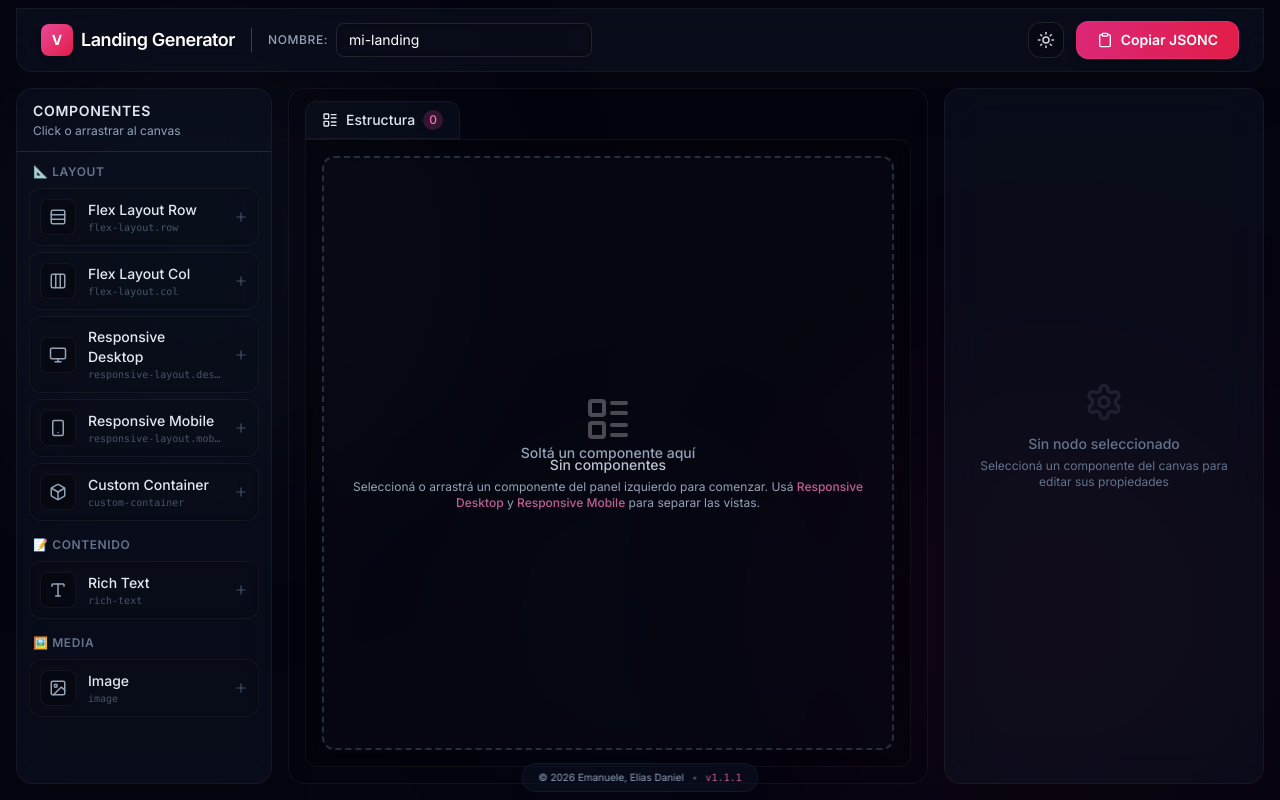
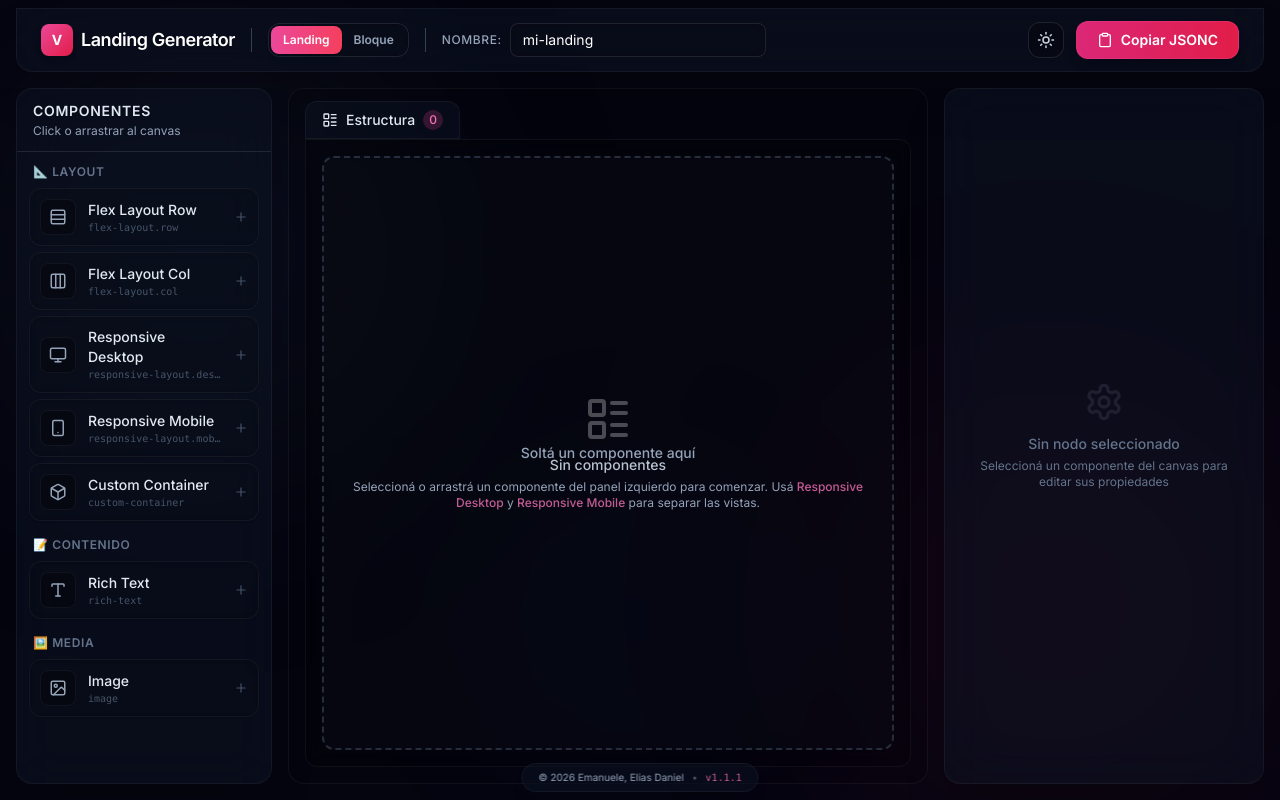
Before and after one commit to emanueleelias/vtex-landing-generator, a React (Vite) app: page / in a window 1280 px wide. Built offline with nearby package versions, Linux system fonts and the light colour scheme.

Commit message:
Ajustes en bloques

```diff
--- a/src/App.tsx
+++ b/src/App.tsx
@@ -40,6 +40,8 @@ function DragOverlayCard({ activeData }: { activeData: any }) {
 export default function App() {
     const landingName = useLandingStore((s) => s.landingName)
     const setLandingName = useLandingStore((s) => s.setLandingName)
+    const generationMode = useLandingStore((s) => s.generationMode)
+    const setGenerationMode = useLandingStore((s) => s.setGenerationMode)
     const insertNodeAtIndex = useLandingStore((s) => s.insertNodeAtIndex)
     const moveNodeTo = useLandingStore((s) => s.moveNodeTo)
     const theme = useLandingStore((s) => s.theme)
@@ -116,15 +118,39 @@ export default function App() {
 
                         <div className="h-6 w-px bg-black/10 dark:bg-slate-700" />
 
+                        {/* Mode Toggle Pills */}
+                        <div className="flex items-center bg-white/40 dark:bg-black/20 rounded-xl p-0.5 border border-black/5 dark:border-white/10 backdrop-blur-sm shadow-inner">
+                            <button
+                                onClick={() => setGenerationMode('landing')}
+                                className={`px-3 py-1.5 rounded-lg text-xs font-semibold transition-all ${generationMode === 'landing'
+                                        ? 'bg-gradient-to-r from-pink-500 to-rose-500 text-white shadow-md'
+                                        : 'text-slate-500 dark:text-slate-400 hover:text-slate-800 dark:hover:text-white'
+                                    }`}
+                            >
+                                Landing
+                            </button>
+                            <button
+                                onClick={() => setGenerationMode('block')}
+                                className={`px-3 py-1.5 rounded-lg text-xs font-semibold transition-all ${generationMode === 'block'
+                                        ? 'bg-gradient-to-r from-pink-500 to-rose-500 text-white shadow-md'
+                                        : 'text-slate-500 dark:text-slate-400 hover:text-slate-800 dark:hover:text-white'
+                                    }`}
+                            >
+                                Bloque
+                            </button>
+                        </div>
+
+                        <div className="h-6 w-px bg-black/10 dark:bg-slate-700" />
+
                         <div className="flex items-center gap-2">
                             <label className="text-xs font-medium text-slate-500 dark:text-slate-400 uppercase tracking-wider drop-shadow-sm">
-                                Nombre:
+                                {generationMode === 'landing' ? 'Nombre:' : 'ID:'}
                             </label>
                             <input
                                 type="text"
                                 value={landingName}
                                 onChange={(e) => setLandingName(e.target.value)}
-                                placeholder="nombre-de-la-landing"
+                                placeholder={generationMode === 'landing' ? 'nombre-de-la-landing' : 'identificador-del-bloque'}
                                 className="bg-white/40 dark:bg-black/20 border border-black/5 dark:border-white/10 rounded-lg px-3 py-1.5 text-sm text-slate-800 dark:text-white
              placeholder-slate-400 dark:placeholder-slate-500 focus:border-pink-500/50 focus:bg-pink-500/5 focus:ring-1 focus:ring-pink-500/30
              transition-all w-64 backdrop-blur-sm shadow-inner"
--- a/src/components/ExportButton.tsx
+++ b/src/components/ExportButton.tsx
@@ -1,6 +1,6 @@
 import { useState } from 'react'
 import useLandingStore from '../store/landingStore'
-import { generateLandingJSON, serializeToJSONC } from '../engine/jsonGenerator'
+import { generateLandingJSON, generateBlockJSON, serializeToJSONC } from '../engine/jsonGenerator'
 import { Copy, AlertCircle, Clipboard } from 'lucide-react'
 
 export default function ExportButton() {
@@ -8,7 +8,7 @@ export default function ExportButton() {
 
     const handleExport = async () => {
         const state = useLandingStore.getState()
-        const { landingName, tree } = state
+        const { landingName, tree, generationMode } = state
 
         if (tree.length === 0) {
             setStatus('error')
@@ -17,8 +17,10 @@ export default function ExportButton() {
         }
 
         try {
-            const json = generateLandingJSON({ landingName, tree })
-            const content = serializeToJSONC(json, landingName)
+            const json = generationMode === 'landing'
+                ? generateLandingJSON({ landingName, tree })
+                : generateBlockJSON({ tree })
+            const content = serializeToJSONC(json, landingName, generationMode === 'block')
 
             await navigator.clipboard.writeText(content)
             setStatus('copied')
--- a/src/engine/jsonGenerator.ts
+++ b/src/engine/jsonGenerator.ts
@@ -3,6 +3,7 @@
  * a partir del árbol único de nodos.
  */
 import type { TreeNode } from './types'
+import { getComponentDefinition } from './vtexComponents'
 
 /**
  * Construye la clave VTEX del nodo: "tipo#identifier"
@@ -12,13 +13,31 @@ function nodeKey(node: TreeNode): string {
 }
 
 /**
- * Filtra las props internas y valores vacíos/default para generar un JSON limpio.
+ * Filtra las props internas, valores vacíos y los valores por defecto
+ * para generar un JSON limpio.
  */
-function cleanProps(props: Record<string, any>): Record<string, any> {
+function cleanProps(props: Record<string, any>, nodeType: string): Record<string, any> {
+  const definition = getComponentDefinition(nodeType)
   const clean: Record<string, any> = {}
+
   for (const [key, value] of Object.entries(props)) {
     if (key.startsWith('__')) continue
-    if (value === '' || value === false || value === 0) continue
+
+    // Filtros genéricos para valores vacíos (strings vacíos únicamente)
+    if (value === '') continue
+
+    // Excepción: la imagen siempre debe renderizar su src por defecto
+    if (nodeType === 'image' && key === 'src') {
+      clean[key] = value
+      continue
+    }
+
+    // Filtrar si el valor es idéntico a su default
+    if (definition) {
+      const propDef = definition.propsSchema.find((p) => p.name === key)
+      if (propDef && propDef.default === value) continue
+    }
+
     clean[key] = value
   }
   return clean
@@ -41,7 +60,7 @@ function processTree(nodes: TreeNode[], output: Record<string, any>): void {
       entry.title = node.title
     }
 
-    const cleaned = cleanProps(node.props)
+    const cleaned = cleanProps(node.props, node.type)
     if (Object.keys(cleaned).length > 0) {
       entry.props = cleaned
     }
@@ -55,6 +74,7 @@ function processTree(nodes: TreeNode[], output: Record<string, any>): void {
 
 /**
  * Genera el JSONC completo a partir del estado de la landing.
+ * Incluye el wrapper store.custom#nombre como nodo raíz.
  */
 export function generateLandingJSON(state: {
   landingName: string
@@ -75,8 +95,30 @@ export function generateLandingJSON(state: {
 }
 
 /**
+ * Genera solo los bloques planos sin el wrapper store.custom.
+ * Útil para pegar en un .jsonc ya existente.
+ */
+export function generateBlockJSON(state: {
+  tree: TreeNode[]
+}): Record<string, any> {
+  const { tree } = state
+  const output: Record<string, any> = {}
+
+  // Procesar el árbol sin agregar store.custom
+  processTree(tree, output)
+
+  return output
+}
+
+/**
  * Serializa el JSON a formato JSONC con comentarios descriptivos.
+ * Si stripWrapper es true, elimina las llaves externas { } para pegar dentro de un .jsonc existente.
  */
-export function serializeToJSONC(jsonObj: Record<string, any>, _landingName: string): string {
-  return JSON.stringify(jsonObj, null, 2)
+export function serializeToJSONC(jsonObj: Record<string, any>, _landingName: string, stripWrapper = false): string {
+  const raw = JSON.stringify(jsonObj, null, 2)
+  if (!stripWrapper) return raw
+
+  // Quitar primera línea "{" y última línea "}"
+  const lines = raw.split('\n')
+  return lines.slice(1, -1).join('\n')
 }
--- a/src/store/landingStore.ts
+++ b/src/store/landingStore.ts
@@ -2,13 +2,17 @@ import { create } from 'zustand'
 import type { TreeNode } from '../engine/types'
 import { getComponentDefinition } from '../engine/vtexComponents'
 
+export type GenerationMode = 'landing' | 'block'
+
 interface LandingState {
   landingName: string
+  generationMode: GenerationMode
   tree: TreeNode[]
   selectedNodeId: string | null
   theme: 'dark' | 'light'
 
   setLandingName: (name: string) => void
+  setGenerationMode: (mode: GenerationMode) => void
   selectNode: (nodeId: string | null) => void
   addNode: (parentId: string | null, componentType: string) => void
   removeNode: (nodeId: string) => void
@@ -149,6 +153,7 @@ function createNode(componentType: string, landingName: string): TreeNode {
 
 const useLandingStore = create<LandingState>((set, get) => ({
   landingName: 'mi-landing',
+  generationMode: 'landing' as GenerationMode,
   tree: [],
   selectedNodeId: null,
   theme: 'dark',
@@ -162,6 +167,8 @@ const useLandingStore = create<LandingState>((set, get) => ({
       .trim()
     set({ landingName: slug || 'mi-landing' })
   },
+
+  setGenerationMode: (mode) => set({ generationMode: mode }),
 
   selectNode: (nodeId) => set({ selectedNodeId: nodeId }),
 
@@ -236,7 +243,7 @@ const useLandingStore = create<LandingState>((set, get) => ({
   updateNodeTitle: (nodeId, title) => {
     const updater = (node: TreeNode): TreeNode => ({
       ...node,
-      props: { ...node.props, __title: title },
+      title, // Actualiza el campo title a nivel de nodo
     })
     set((state) => ({
       tree: updateInTree(state.tree, nodeId, updater),
```
Also changed, not shown: 1 other file (tests, documents, lock files or other folders).
